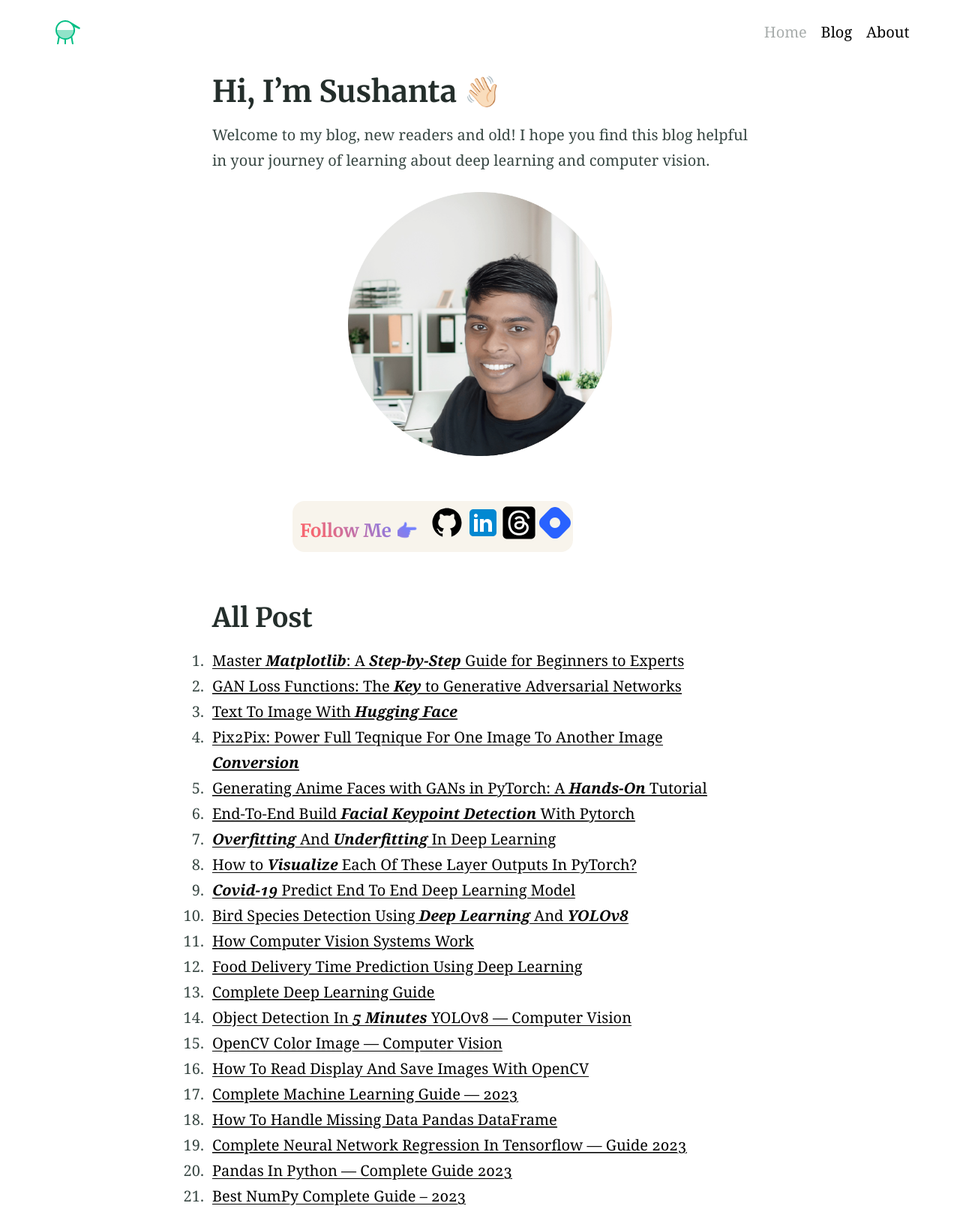
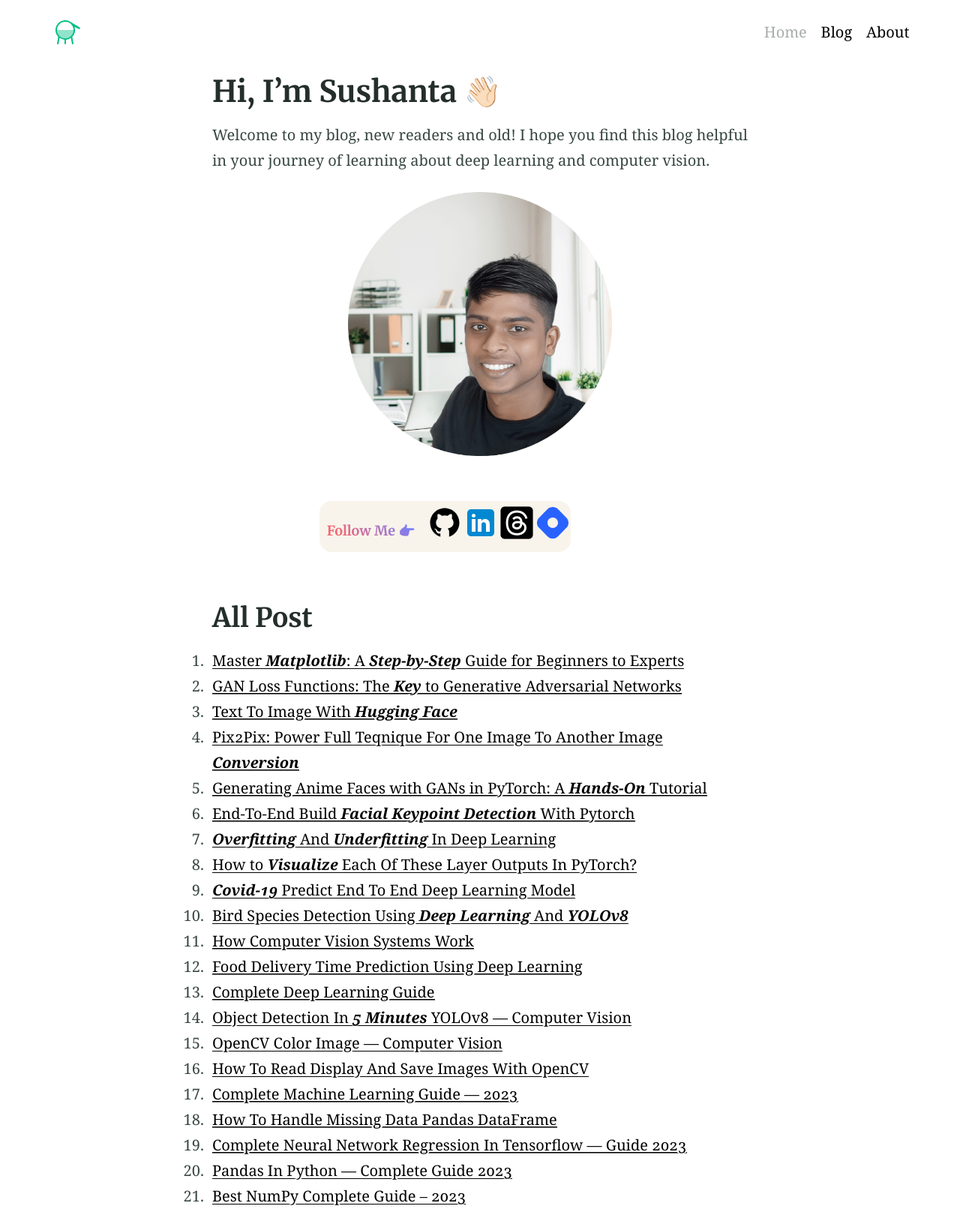
Before and after one commit to hi-sushanta/hi-sushanta.github.io, a Jekyll site: the page built from index.md, in a window 1280 px wide. Shown: the whole page at 75% size. Built offline with Jekyll 4.4.1, drawn with Linux system fonts in a browser that asks for light colours.

Commit message:
Update index.md

```diff
--- a/index.md
+++ b/index.md
@@ -9,8 +9,8 @@ Welcome to my blog, new readers and old! I hope you find this blog helpful in yo
     <img src="chi2.png" class = "center" width="50%" height="50%"/>
 </div>
 
-<div class="social-icon" style="margin-left:15%; margin-right:10px; margin-top:50px; margin-bottom:50px;  display: flex; align-items: center; background:#F8F4EC;  border-radius:16px; width: fit-content;">
-    <h3 style=" font-size:24px; margin-left:10px; margin-right:15px; margin-top:0px; background-color: red;
+<div class="social-icon" style="margin-left:20%; margin-right:10px; margin-top:50px; margin-bottom:50px;  display: flex; align-items: center; background:#F8F4EC;  border-radius:16px; width: fit-content;">
+    <h3 style=" font-size:18px; margin-left:10px; margin-right:15px; margin-top:0px; background-color: red;
     background-image: linear-gradient(45deg, #F56772 20%, #7280FF 80%);
     background-size: 100%;
     background-repeat: repeat;
```
